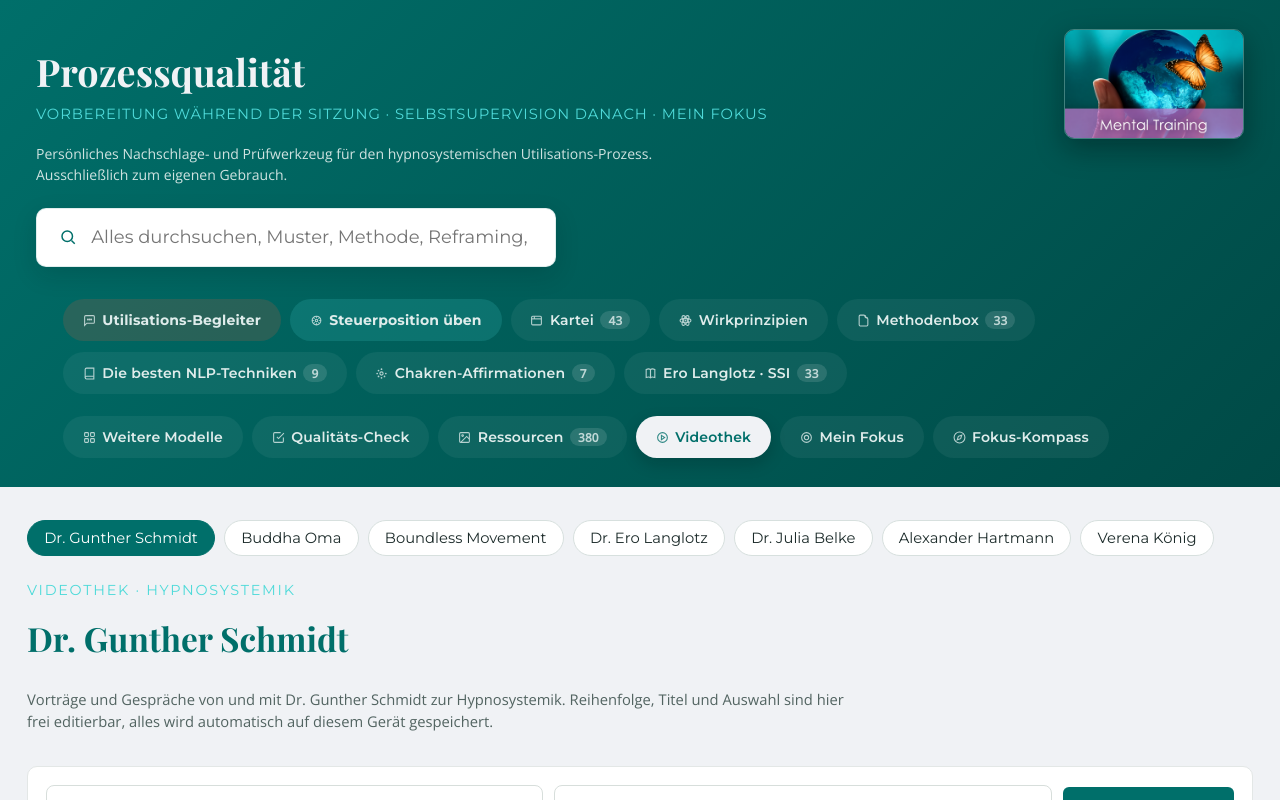
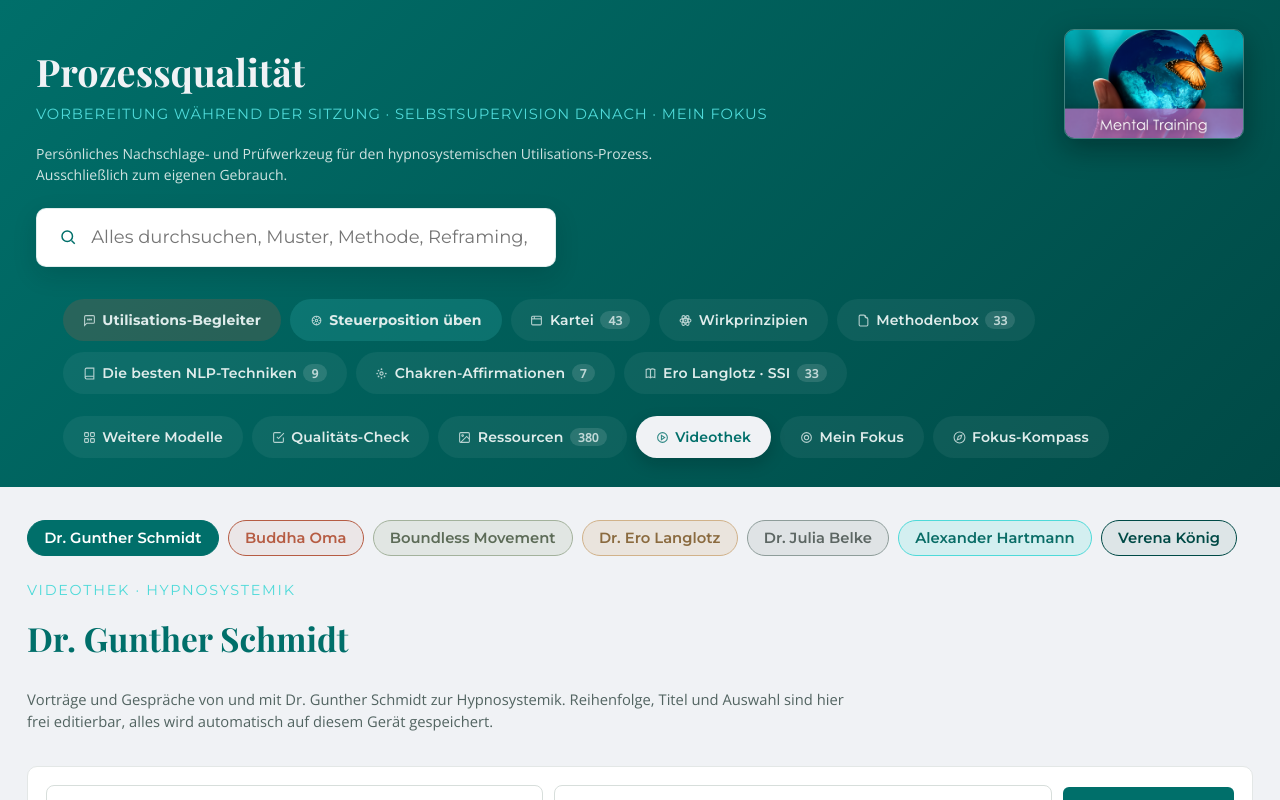
Before and after one commit to erwinadelmann/prozessqualitaet-app, a React (Vite) app: page / in a window 1280 px wide. Both pictures are taken after a click on the button "Videothek". Shown: the top 800 px of the page. Built offline with nearby package versions, Linux system fonts and the light colour scheme; a web font is replaced by a local one.

Commit message:
Videothek: Sammlungs-Tabs farblich unterscheidbar

```diff
--- a/src/App.css
+++ b/src/App.css
@@ -166,6 +166,28 @@ header p.sub{
 .chip.active{ background:var(--primary); border-color:var(--primary); color:#fff; }
 .chip.reset{ color:var(--terracotta); border-color:var(--terracotta); background:transparent; }
 .chip.reset.active{ background:var(--terracotta); border-color:var(--terracotta); color:#fff; }
+
+/* Videothek-Sammlungen: jede Sammlung bekommt eine eigene, feste Farbe, sichtbar bereits
+   im Ruhezustand (nicht erst nach Klick), damit die sieben Tabs auf einen Blick
+   unterscheidbar sind. 7 Sammlungen bei 6 Markenfarben im engeren Sinn (Background zählt
+   nicht mit, zu hell für ein Farbfeld auf hellem Grund) - Verena König bekommt daher einen
+   dunkleren Primary-Ton (#004a46), der schon im Header-Gradient der App verwendet wird,
+   keine neu erfundene Farbe außerhalb der bestehenden Palette. */
+.videothek-switch .chip{ border-width:1.5px; font-weight:600; }
+.videothek-switch .chip.vs-guntherschmidt{ border-color:var(--primary); color:var(--primary); background:rgba(0,111,106,0.08); }
+.videothek-switch .chip.vs-guntherschmidt.active{ background:var(--primary); border-color:var(--primary); color:#fff; }
+.videothek-switch .chip.vs-buddhaoma{ border-color:var(--terracotta); color:var(--terracotta); background:rgba(182,92,67,0.08); }
+.videothek-switch .chip.vs-buddhaoma.active{ background:var(--terracotta); border-color:var(--terracotta); color:#fff; }
+.videothek-switch .chip.vs-boundlessmovement{ border-color:var(--sage); color:#5c6b57; background:rgba(163,178,156,0.2); }
+.videothek-switch .chip.vs-boundlessmovement.active{ background:var(--sage); border-color:var(--sage); color:#fff; }
+.videothek-switch .chip.vs-erolanglotz{ border-color:var(--accent); color:#8a6a3f; background:rgba(209,178,138,0.22); }
+.videothek-switch .chip.vs-erolanglotz.active{ background:var(--accent); border-color:var(--accent); color:#4a3418; }
+.videothek-switch .chip.vs-juliabelke{ border-color:var(--muted); color:#5c6663; background:rgba(142,157,154,0.18); }
+.videothek-switch .chip.vs-juliabelke.active{ background:var(--muted); border-color:var(--muted); color:#fff; }
+.videothek-switch .chip.vs-alexanderhartmann{ border-color:var(--secondary); color:#0a6d67; background:rgba(78,218,217,0.18); }
+.videothek-switch .chip.vs-alexanderhartmann.active{ background:var(--secondary); border-color:var(--secondary); color:#04302d; }
+.videothek-switch .chip.vs-verenakoenig{ border-color:#004a46; color:#004a46; background:rgba(0,74,70,0.08); }
+.videothek-switch .chip.vs-verenakoenig.active{ background:#004a46; border-color:#004a46; color:#fff; }
 
 main{ max-width:var(--content-max); margin:0 auto; padding:1.8rem 1.5rem 4rem; }
 .grid{ display:grid; grid-template-columns:repeat(auto-fill, minmax(270px, 1fr)); gap:0.9rem; }
--- a/src/components/Videothek.jsx
+++ b/src/components/Videothek.jsx
@@ -105,7 +105,7 @@ export default function Videothek({ initialSammlungId }){
       {SAMMLUNGEN.map(s => (
         <button
           key={s.id}
-          className={'chip' + (s.id === aktivId ? ' active' : '')}
+          className={'chip vs-' + s.id + (s.id === aktivId ? ' active' : '')}
           onClick={() => setAktivId(s.id)}
         >
           {s.label}
```
